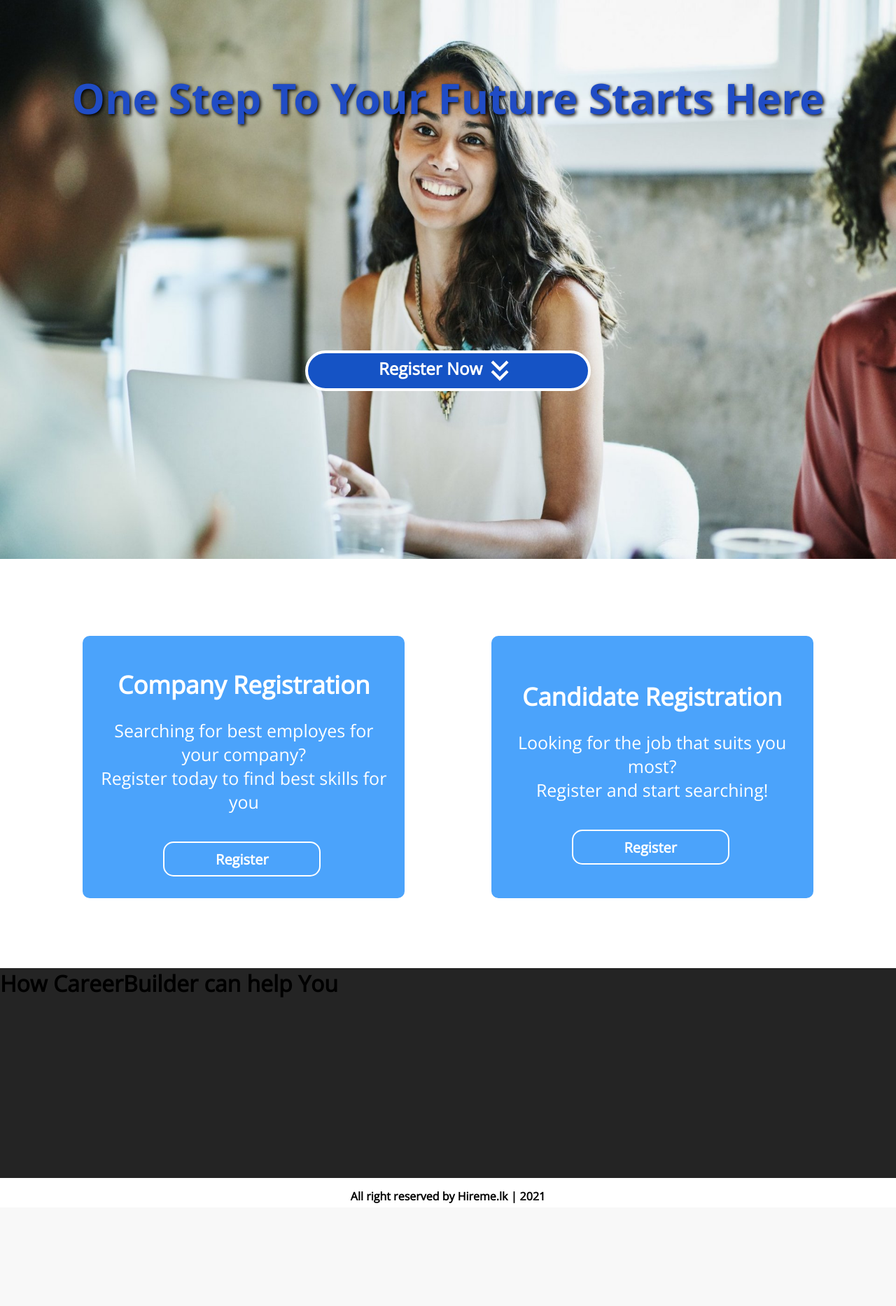
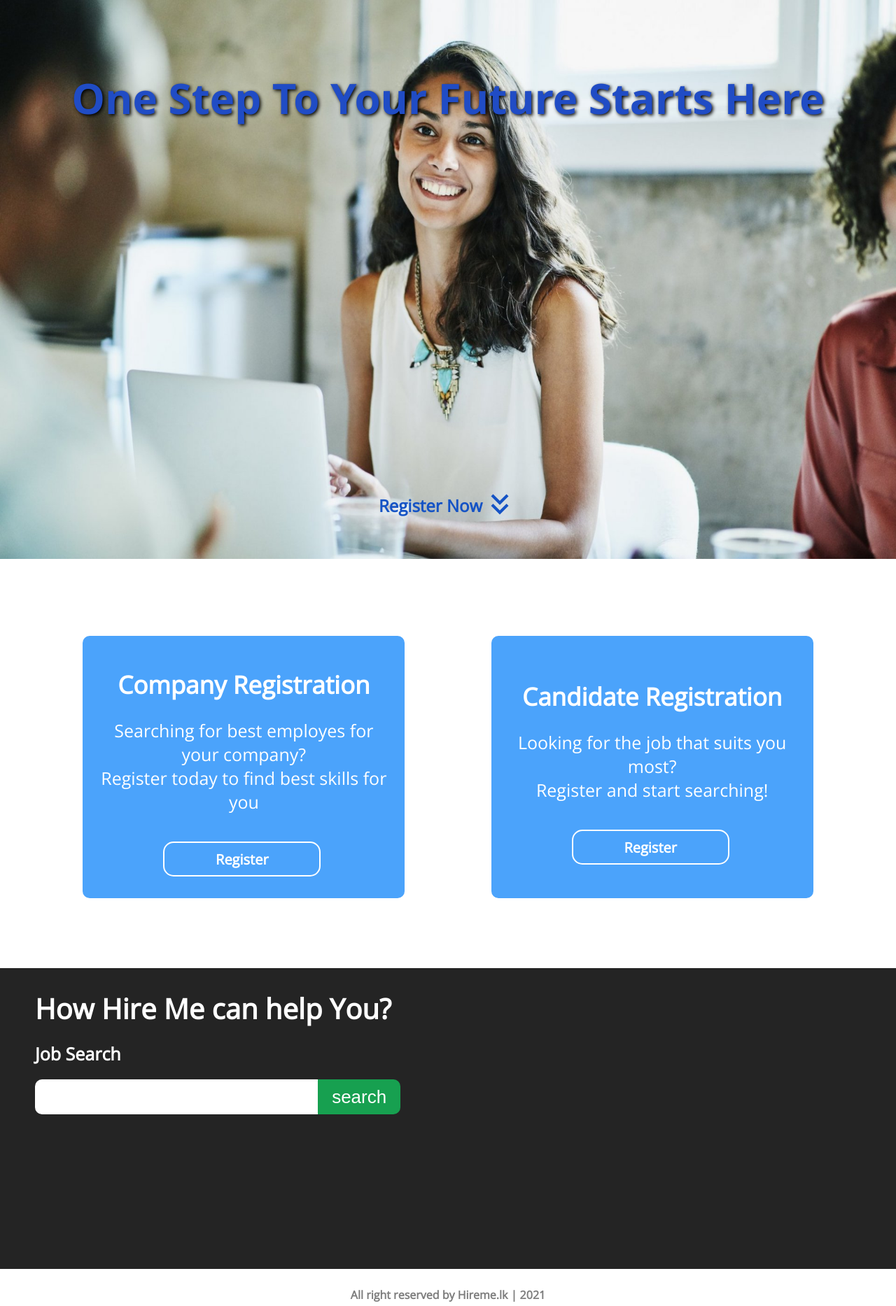
Before and after one commit to DinithKumudika/WAD-Group-Project, a PHP site: page /views/home.php in a window 1280 px wide. Shown: the part 71-1938 px from the top of the page at 70% size. Before the commit the page ends 1791 px from the top, so only its background shows below. Run offline with PHP 8.4, Linux system fonts and the light colour scheme; some web fonts are replaced.

Commit message:
main pages done

```diff
--- a/db/db_connect.php
+++ b/db/db_connect.php
@@ -1,10 +1,6 @@
 <?php
-  $host = "localhost";
-  $dbUsername = "root";
-  $dbPassword = "";
-  $dbName = "hire_me";
 
-  $conn = mysqli_connect($host,$dbName,$dbPassword,$dbName);
+  $conn = mysqli_connect('localhost','root','','hire_me');
 
   if(!$conn){
       die('Connection Error,'.mysqli_connect_error());
--- a/public/css/footer.css
+++ b/public/css/footer.css
@@ -1,8 +1,9 @@
 footer{
-     margin-top: 10px;
+     margin-top: 21px;
      bottom: 0;
      padding: 5px 10px 5px 10px;
      background-color: white;
+     opacity: 0.5;
 }
 
 footer p{
--- a/public/css/header.css
+++ b/public/css/header.css
@@ -19,7 +19,7 @@ nav {
   position: fixed;
   width: 100%;
   top: 0%;
-  z-index: 5;
+  z-index: 1;
 }
 
 nav h1 {
--- a/public/css/home.css
+++ b/public/css/home.css
@@ -1,4 +1,10 @@
 @import url('https://fonts.googleapis.com/css2?family=Architects+Daughter&family=McLaren&family=Open+Sans:ital,wght@0,300;0,400;1,300&family=Roboto+Condensed:wght@700&family=Roboto:wght@100;400&family=Yanone+Kaffeesatz:wght@300;400;500;600&family=Zen+Kurenaido&display=swap');
+
+@keyframes arrow{
+    0%{margin-top: -5px;}
+    50%{margin-top: 0px;}
+    100%{margin-top: 5px;}
+}
 
 body{
     margin: 0;
@@ -29,22 +35,21 @@ body{
 
 .bg-container a div{
     display: flex;
-    background-color: rgb(21, 83, 197);
-    border: 4px solid white;
     width: 400px;
     margin-left: auto;
     margin-right: auto;
     border-radius: 30px;
     justify-content: center;
-    margin-top: 25%;
+    margin-top: 520px;
     transition-duration: 0.3s;
     transition-timing-function: ease-in-out;
 }
 
 .reg-now{
     text-align: center;
-    color: white;
+    color: rgb(21, 83, 197);
     margin-top: 5px;
+    font-weight: bold;
 }
 
 .down-arrow{
@@ -53,13 +58,11 @@ body{
   margin-top: 0%;
   transition-duration: 0.2s;
   transition-timing-function: ease-in-out;
-  color: white;
-}
-
-.bg-container a div:hover{
-    cursor: pointer;
-    background-color: transparent;
-    border: 4px solid rgb(21, 83, 197);
+  color: rgb(21, 83, 197);
+  animation-name: arrow;
+  animation-duration: 0.6s;
+  animation-timing-function: ease-in-out;
+  animation-iteration-count: infinite;
 }
 
 .bg-container a div:hover .down-arrow{
@@ -136,11 +139,66 @@ body{
 }
 
 .container-3{
-    height: 300px;
+    height: 400px;
     background-color: rgb(36, 36, 36);
+    padding: 20px 30px 10px 50px;
+}
+
+.container-3 h1{
+    color: white;
+    font-size: 40px;
+    margin-top: 10px;
+}
+
+.container-3 h2{
+    margin-top: 20px;
+    color: white;
+    font-size: 25px;
+    margin-bottom: 20px;
+}
+
+.container-3 div{
+    display: flex;
+}
+
+.container-3 div #search{
+    border: 0px solid;
+    height: 50px;
+    width: 400px;
+    padding-left: 5px;
+    font-size: 25px;
+    border-bottom-left-radius: 10px;
+    border-top-left-radius: 10px;
+}
+
+.container-3 div .search-btn{
+    height: 50px;
+    background-color: rgb(23, 160, 80);
+    border: 0px solid;
+    color: white;
+    margin-top: -5px;
+    padding: 5px 20px 5px 20px;
+    font-size: 26px;
+    margin-left: -5px;
+    border-bottom-right-radius: 10px;
+    border-top-right-radius: 10px;
+}
+
+.container-3 div .search-btn:hover{
+    cursor: pointer;
+}
+
+@media screen and (max-width: 1007px) {
+    .bg-container a div{
+        margin-top: 400px;
+    }
 }
 
 @media screen and (max-width: 860px) {
+
+    .bg-container a div{
+        margin-top: 400px;
+    }
     .container{
         align-content: center;
         display: flex;
--- a/views/contact.php
+++ b/views/contact.php
@@ -9,7 +9,7 @@
           $message = htmlspecialchars($_POST['message']);
 
           if (empty($fullName) || empty($email) || empty($subject) || empty($message)) {
-               $error = "all fields are required";
+               $error = "*all fields are required";
           }
           else{
                $from = $email;
--- a/views/home.php
+++ b/views/home.php
@@ -29,12 +29,12 @@
     </a>
     <!--<i class="fa-solid fa-angles-down"></i>-->
   </div>
-  <div class="container" name="#registration">
+  <div class="container">
       <div class="container-1" id="con-1">
         <form action="../Modules/Auth.php" method="post">
           <h1 class="reg-title">Company Registration</h1>
           <p>Searching for best employes for your company? <br> Register today to find best skills for you</P>
-          <input type="button" class="btn" value="Register">
+          <a href="signup.php"><input type="button" class="btn" value="Register"></a>
         </form>
       </div>
       <div>
@@ -42,14 +42,23 @@
           <div class="container-2" id="con-2">
             <h1 class="reg-title">Candidate Registration</h1>
             <p>Looking for the job that suits you most? <br> Register and start searching!</p>
-            <input type="button" class="btn" value="Register">
+            <a href="signup.php"><input type="button" class="btn" value="Register"></a>
           </div>
         </form>
       </div>
   </div>
 
   <div class="container-3">
-    <h1>How CareerBuilder can help You</h1>
+    <h1>How Hire Me can help You?</h1>
+    <h2>Job Search</h2>
+    <div>
+      <form action="" method="post">
+        <input type="text" name="search" id="search">
+        <button type="submit" name="search-btn" id="search-btn" class="search-btn">
+          search
+        </button>
+      </form>
+    </div>
     <div></div>
   </div>
 
```
Also changed, not shown: models/verification.php (+9 -1 lines), public/css/contact.css (+8 -8 lines), public/css/signup.css (+36 -5 lines), views/signup.php (+24 -31 lines).
